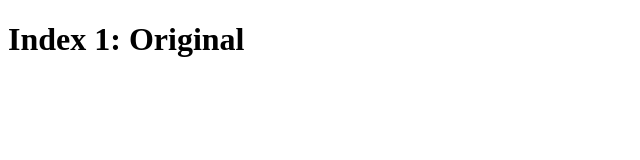
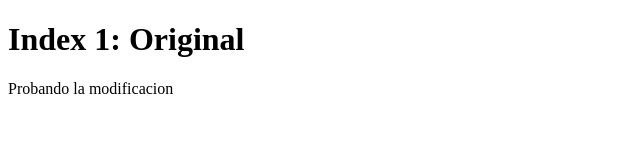
Before and after one commit to Nerhan/Laboratorio2IDWeb, a plain HTML site: page index.html in a window 1280 px wide. Shown: the whole page, without its empty margins (0-640 px from the left). Drawn offline with Linux system fonts and the light colour scheme.

Commit message:
Commit 4: modificando el index

```diff
--- a/index.html
+++ b/index.html
@@ -7,5 +7,6 @@
 </head>
 <body>
     <h1>Index 1: Original</h1>
+    <p>Probando la modificacion</p>
 </body>
 </html>
```
